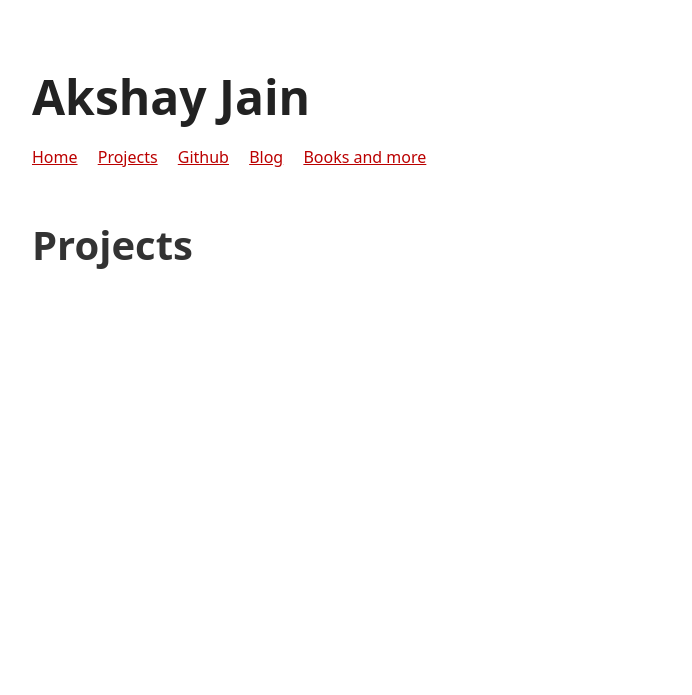
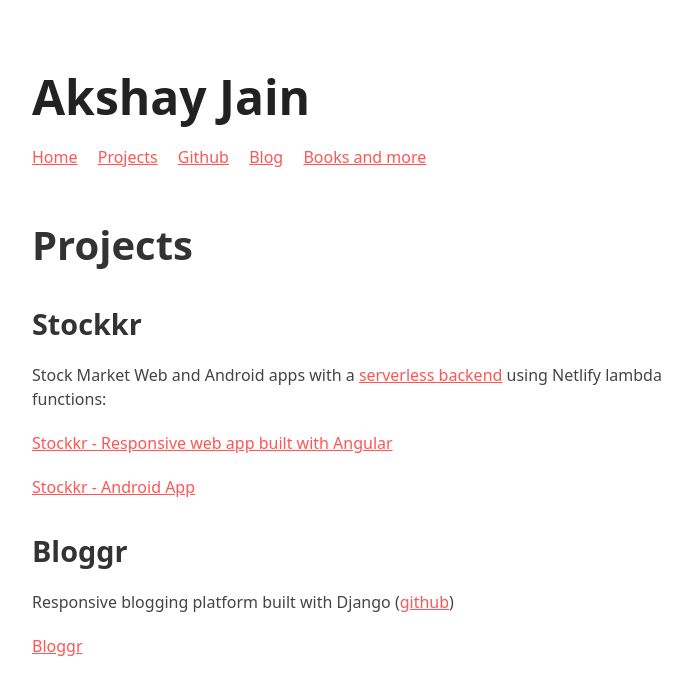
Before and after one commit to pixelexel/pixelexel.github.io, a Jekyll site: the page built from projects.md, in a window 1280 px wide. Shown: the top 695 px of the page, without its empty margins (258-950 px from the left). Built offline with Jekyll 4.4.1, drawn with Linux system fonts in a browser that asks for light colours.

Commit message:
add projects

```diff
--- a/projects.md
+++ b/projects.md
@@ -1,3 +1,17 @@
 ---
 title: Projects
 ---
+
+## Stockkr
+
+Stock Market Web and Android apps with a [serverless backend](https://github.com/pixelexel/stockkr-server-netlify) using Netlify lambda functions:
+
+[Stockkr - Responsive web app built with Angular](https://stockkr.akshayx.xyz/)
+
+[Stockkr - Android App](https://github.com/pixelexel/Stockkr-Android)
+
+## Bloggr
+
+Responsive blogging platform built with Django ([github](https://github.com/pixelexel/Bloggr))
+
+[Bloggr](https://pixelexel.pythonanywhere.com/)
--- a/styles/styles.scss
+++ b/styles/styles.scss
@@ -1,7 +1,7 @@
 ---
 ---
 
-$accent-color: #b00; // link color
+$accent-color: #f55; // link color
 $font-stack: system-ui, Helvetica, Arial, sans-serif;
 $heading-font-stack: system-ui, Helvetica, Arial, sans-serif; // use this to set a different font for your headings if you want
 $container-max-width: 700px;
```
Also changed, not shown: books&more.md (+6 -2 lines), favicon.ico.
